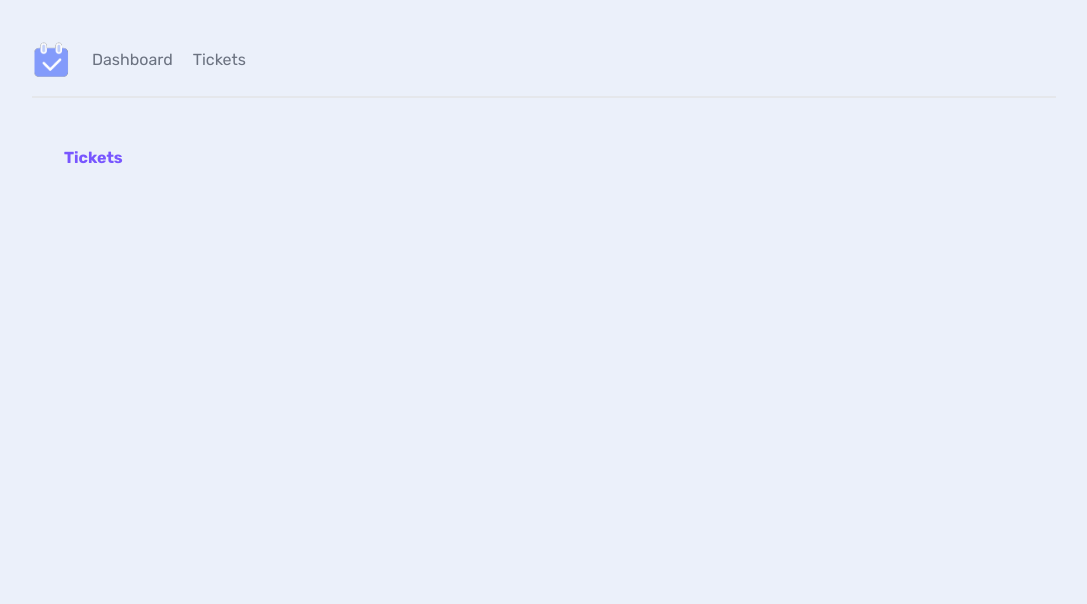
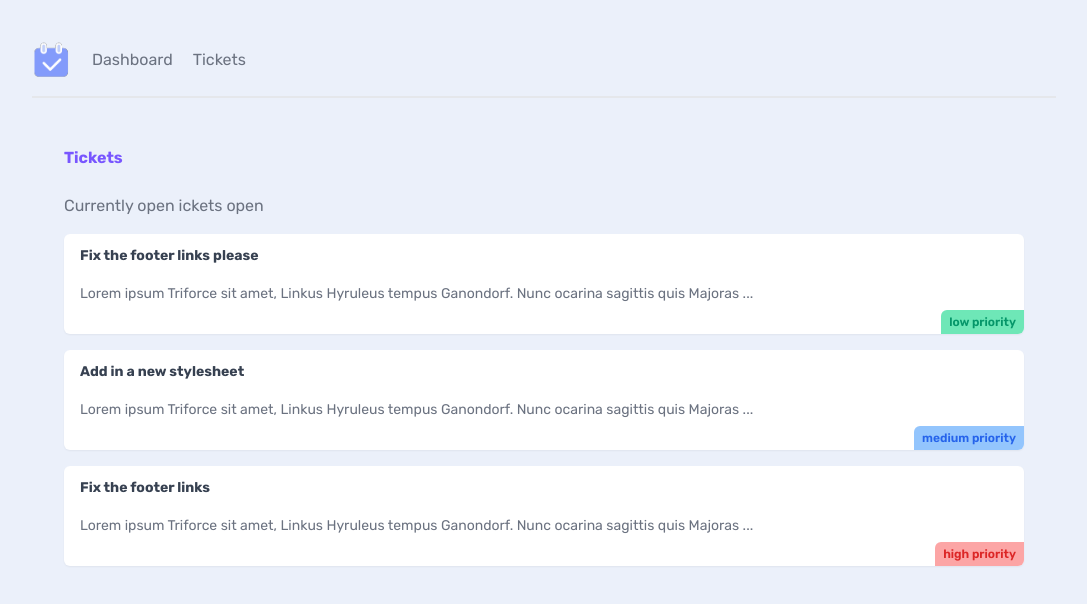
Before and after one commit to mohamed-abdelnaser95/todoList, a Next.js app: page /tickets in a window 1280 px wide. Shown: the top 604 px of the page, without its empty margins (96-1183 px from the left). Built offline with nearby package versions, Linux system fonts and the light colour scheme; data requests are answered from the project's data file.

Commit message:
fetch data and display on UI and add new file ticketList to handle fetched data

```diff
--- a/app/tickets/page.jsx
+++ b/app/tickets/page.jsx
@@ -1,9 +1,11 @@
 import React from 'react'
+import TicketList from './ticketList'
 
 const Tickets = () => {
       return (
             <main>
                   <h2>Tickets</h2>
+                  <TicketList />
             </main>
       )
 }
--- /dev/null
+++ b/app/tickets/ticketList.jsx
@@ -0,0 +1,26 @@
+async function getTickets() {
+      const res = await fetch('http://localhost:4000/tickets', {
+            next : {
+                  revalidate : 0
+            }
+      })
+      return res.json()
+}
+export default async function () {
+      const tickets = await getTickets();
+      return (
+            <>
+                  {tickets.length > 0 && <p>Currently open ickets open</p>}
+                  {tickets.map(ticket => (
+                        <div key={ticket.id} className="card my-4">
+                              <h3>{ticket.title}</h3>
+                              <p>{ticket.body.slice(0, 100)}...</p>
+                              <div className={`pill ${ticket.priority}`}>{ticket.priority} priority</div>
+                        </div>
+                  ))}
+                  {tickets.length == 0 && (
+                        <div className="text-center">There are no open tickets...</div>
+                  )}
+            </>
+      )
+}
```
